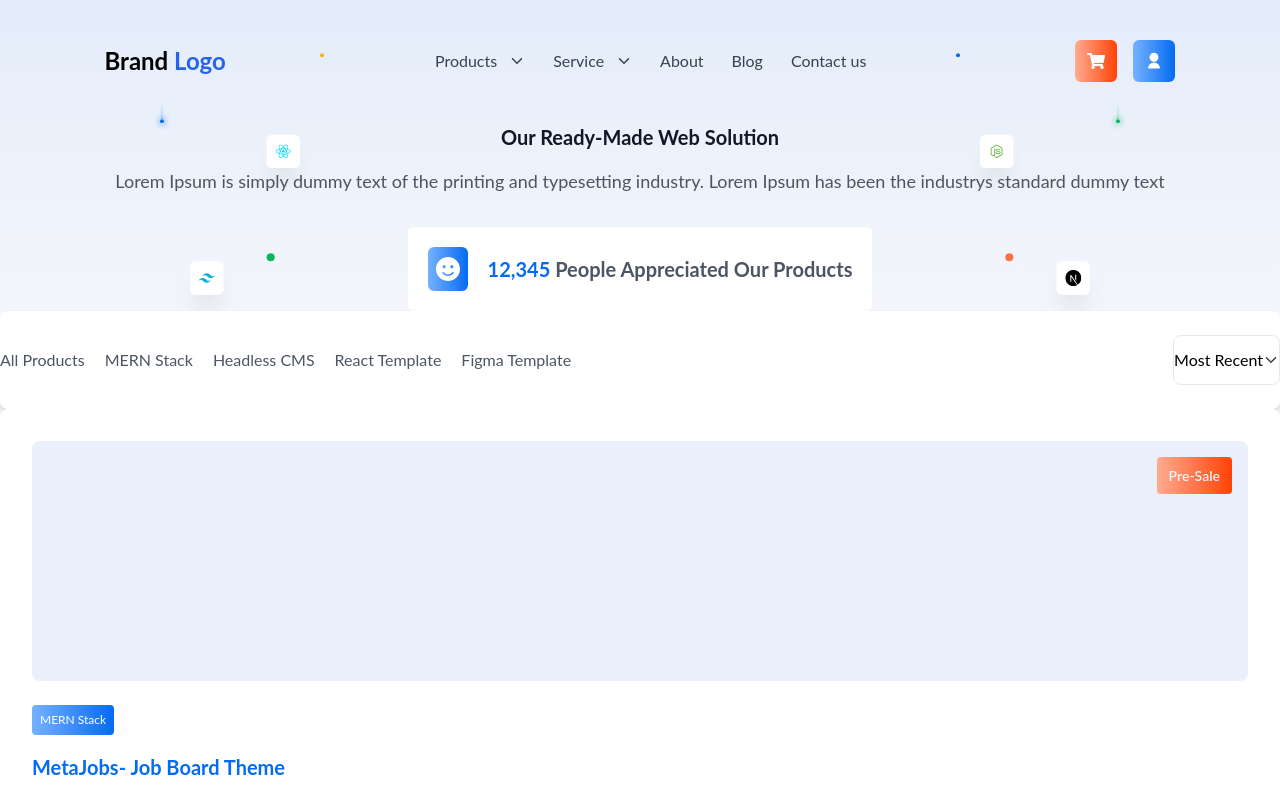
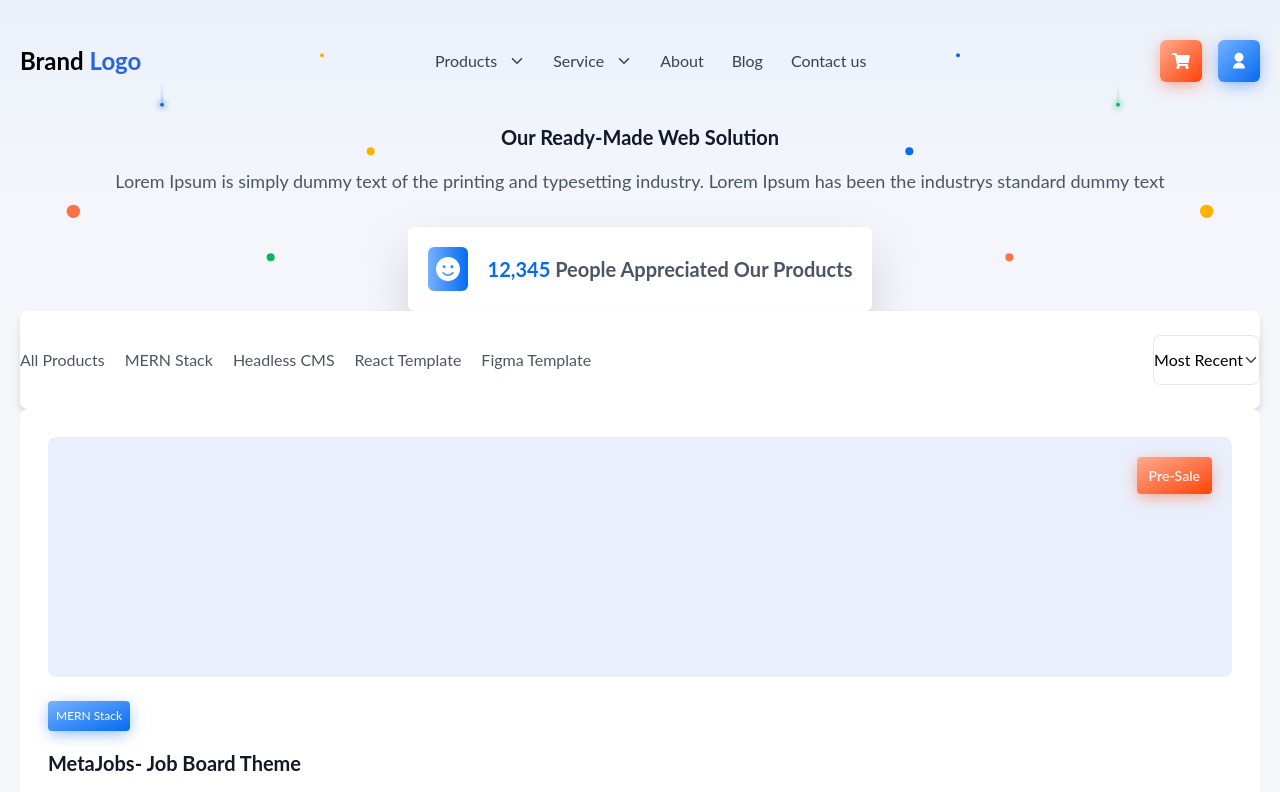
Before and after one commit to zelal-dev/jstemplate-frontend, a Next.js app: page /productPage in a window 1280 px wide. Shown: the top 792 px of the page. Built offline with nearby package versions, Linux system fonts and the light colour scheme.

Commit message:
ui: homepage

```diff
--- a/pages/productPage.tsx
+++ b/pages/productPage.tsx
@@ -9,7 +9,7 @@ const ProductPage=()=>{
   return (
     <section>
         <div className='bg-backgroundGray'>
-            <div className='header-part'>
+            <div className='product-header-part'>
                 <Navbar.DefaultNavbar />
                 <Header />
             </div>
--- a/src/Sections/Homepage/Solution.tsx
+++ b/src/Sections/Homepage/Solution.tsx
@@ -24,7 +24,7 @@ const Solution=()=>{
                 <div className='xl:-mt-36 drop-shadow-2xl'><SolutionCart /></div>
                 <div className='drop-shadow-2xl'><SolutionCart /></div>
             </div>
-            <Link href=""><a className='xl:-mt-12 md:mt-16 mt-10 drop-shadow-xl flex sm:w-auto items-center xl:text-lg text-base xl:py-6 md:py-3 xl:px-10 md:px-5 py-3 px-3 rounded-lg bg-gradient-to-r from-blueOne to-blueTwo sm:mr-6 mr-0'><span className='md:ml-4 ml-3 text-white mr-4'>Our Solution</span> <HiOutlineArrowNarrowRight style={{color:"white"}}/></a></Link>
+            <Link href=""><a className='xl:-mt-12 md:mt-16 mt-10 shadow-3xl flex sm:w-auto items-center xl:text-lg text-base xl:py-6 md:py-3 xl:px-10 md:px-5 py-3 px-3 rounded-lg bg-gradient-to-br from-blueOne to-blueTwo sm:mr-6 mr-0'><span className='md:ml-4 ml-3 text-white mr-4'>View All Solution</span> <HiOutlineArrowNarrowRight style={{color:"white"}}/></a></Link>
         </div>
     </div>
   )
--- a/src/components/Footer/index.tsx
+++ b/src/components/Footer/index.tsx
@@ -10,16 +10,18 @@ const Footer=()=> {
   return (
     <div className='bg-gray-800 relative px-5'>
         <div className='container mx-auto'>
-            <div style={{backgroundImage:`url(${footerBg})`, backgroundSize:"cover"}} className=' bg-white absolute -top-40 left-5 right-5 sm:left-auto sm:right-auto sm:container xl:p-24 lg:p-20 md:p-16 sm:p-12 p-8 flex lg:flex-row flex-col items-center rounded-lg'>
+            <div style={{backgroundImage:`url(${footerBg})`, backgroundSize:"cover"}} className=' bg-white drop-shadow-2xl absolute -top-40 left-5 right-5 sm:left-auto sm:right-auto sm:container xl:p-24 lg:p-20 md:p-16 sm:p-12 p-8 flex lg:flex-row flex-col items-center justify-between rounded-lg'>
                 {/* <Image src={footerBg} /> */}
-                <div className='flex items-start'>
-                    <div className='xl:w-24 xl:h-24 md:w-20 md:h-16 sm:w-16 w-32 h-14 rounded-md bg-gradient-to-r from-blueOne to-blueTwo lg:mr-10 sm:mr-6 mr-3' />
+                <div className='flex items-start w-3/4'>
+                    <div className='xl:w-24 xl:h-24 md:w-20 md:h-16 sm:w-16 w-32 h-14 rounded-md bg-gradient-to-br from-blueOne to-blueTwo lg:mr-10 sm:mr-6 mr-3 shadow-3xl' />
                     <div>
                         <h1 className='text-gray-900 font-bold xl:text-3xl lg:text-2xl md:text-xl w-auto'>Why are you waiting ?</h1>
                         <article className='text-gray-600 xl:text-lg lg:text-base text-sm lg:w-3/4 w-full mt-2'>Lorem Ipsum is simply dummy text of the printing and typesetting industry.  Lorem Ipsum Dummy Text</article>
                     </div>
                 </div>
-                <Link href=""><a className=' drop-shadow-xl flex sm:w-auto items-center xl:text-lg text-base xl:py-6 md:py-3 xl:px-10 md:px-5 py-3 px-3 rounded-lg bg-gradient-to-r from-orangeOne to-orangeTwo mt-8 lg:mt-0'><span className='md:ml-4 ml-3 text-white mr-4'>View All Solution</span> <HiOutlineArrowNarrowRight style={{color:"white"}}/></a></Link>
+                <div className=' flex items-center justify-center'>
+                    <Link href=""><a className='flex-1 shadow-4xl flex items-center xl:text-lg text-base xl:py-6 md:py-3 xl:px-10 md:px-5 py-3 px-3 rounded-lg bg-gradient-to-br from-orangeOne to-orangeTwo mt-8 lg:mt-0'><span className=' text-white mr-4'>View All Solution</span> <HiOutlineArrowNarrowRight style={{color:"white"}}/></a></Link>
+                </div>
             </div>
             <div className='flex items-start justify-between flex-wrap xl:pt-52 lg:pt-48 md:pt-40 sm:pt-36 pt-32'>
                 <div className='pt-8'>
@@ -81,7 +83,7 @@ const Footer=()=> {
             </div>
             <div className='bg-gray-700 py-6 px-10 rounded-md flex md:flex-row flex-col items-center justify-between mt-16'>
                 <div className='flex items-center'>
-                    <div className='md:p-4 p-2 rounded-full bg-gradient-to-r from-greenLight to-greenDark xl:mr-8 lg:mr-6 md:mr-5 sm:mr-4 mr-3'><FaCheck className='text-gray-100 xl:w-6 xl:h-5 lg:w-5 lg:h-4 md:w-4 md:h-3 w-3 h-2' /></div>
+                    <div className='md:p-4 p-2 rounded-full bg-gradient-to-br from-greenLight to-greenDark xl:mr-8 lg:mr-6 md:mr-5 sm:mr-4 mr-3'><FaCheck className='text-gray-100 xl:w-6 xl:h-5 lg:w-5 lg:h-4 md:w-4 md:h-3 w-3 h-2' /></div>
                     <h2 className='text-gray-100 xl:text-2xl lg:text-xl md:text-lg text-base font-bold'>Guaranted Safe Checkout</h2>
                 </div>
                 <div className='flex items-center mt-8 md:mt-0'>
--- a/src/components/Navbar/DefaultNavbar.tsx
+++ b/src/components/Navbar/DefaultNavbar.tsx
@@ -46,7 +46,7 @@ const DefaultNavbar =()=> {
     }
   }
   return (
-    <div className='flex items-center justify-around xl:py-10 md:py-7 sm:py-6 py-5'>
+    <div className='flex items-center container mx-auto justify-between xl:py-10 md:py-7 sm:py-6 py-5'>
         <Link href="/"><a className='lg:text-2xl sm:text-xl font-bold'>Brand <span className='text-blue-600'>Logo</span></a></Link>
         <div className='sm:flex items-center hidden'>
             <div onClick={productDropdown} className={`flex items-center lg:text-base sm:text-sm ease-in duration-200 ${proColor} cursor-pointer`}><span className='mr-3'>Products</span><IoIosArrowDown /></div>
@@ -56,10 +56,10 @@ const DefaultNavbar =()=> {
             <Link href=""><a className=' lg:text-base sm:text-sm text-gray-700 cursor-pointer'>Contact us</a></Link>
         </div>
         <div className='sm:flex items-center hidden'>
-            <div className='p-3 rounded-md bg-gradient-to-r from-orangeOne to-orangeTwo mr-4 drop-shadow-4xl'><FaShoppingCart style={{color:"white", width:"18px", height:"18px"}}/></div>
-            <div className='p-3 rounded-md bg-gradient-to-r from-blueOne to-blueTwo drop-shadow-3xl'><RiUserFill  style={{color:"white", width:"18px", height:"18px"}} /></div>
+            <div className='p-3 rounded-md bg-gradient-to-br from-orangeOne to-orangeTwo mr-4 shadow-4xl'><FaShoppingCart style={{color:"white", width:"18px", height:"18px"}}/></div>
+            <div className='p-3 rounded-md bg-gradient-to-br from-blueOne to-blueTwo shadow-3xl'><RiUserFill  style={{color:"white", width:"18px", height:"18px"}} /></div>
         </div>
-        <div className='p-3 rounded-md bg-gradient-to-r from-blueOne to-blueTwo drop-shadow-3xl sm:hidden block'><BsList  style={{color:"white", width:"18px", height:"15.5px"}}/></div>
+        <div className='p-3 rounded-md bg-gradient-to-r from-blueOne to-blueTwo shadow-3xl sm:hidden block'><BsList  style={{color:"white", width:"18px", height:"15.5px"}}/></div>
         <div className={`absolute hidden top-28 lg:left-1/4 md:left-40 sm:left-28 z-20 ease-out duration-700 sm:${proDis}`}>
           <DropDownProduct />
         </div>
--- a/src/components/SolutionCart/index.tsx
+++ b/src/components/SolutionCart/index.tsx
@@ -3,18 +3,18 @@ import {BsFillEmojiSmileFill} from 'react-icons/bs';
 
 const SolutionCart=()=>{
   return (
-    <div className='rounded-lg p-8 bg-white  flex flex-col items-start relative'>
+    <div className='rounded-lg p-7 bg-white  flex flex-col items-start relative group'>
         <div className='w-full 2xl:h-64 lg:h-60 sm:h-56 h-48 rounded-lg mb-6 bg-cartImageBgOne' />
-        <span className='text-xs py-1.5 rounded text-white px-2 bg-gradient-to-r from-blueOne to-blueTwo'>MERN Stack</span>
-        <h5 className='text-xl mt-5 font-bold text-blueTwo leading-6'>MetaJobs- Job Board Theme</h5>
+        <span className='text-xs py-1.5 rounded text-white px-2 bg-gradient-to-br from-blueOne to-blueTwo shadow-3xl'>MERN Stack</span>
+        <h5 className='text-xl mt-5 font-bold text-gray-900 group-hover:text-blueTwo duration-200 leading-6'>MetaJobs- Job Board Theme</h5>
         <article className='text-gray-600 mt-3'>
             Lorem Ipsum is simply dummy text of the printing and typesetting industry.
         </article>
         <div className='p-1.5 rounded shadow mt-6 flex items-center'>
-            <div className=' bg-gradient-to-r from-blueOne to-blueTwo p-2 rounded'><BsFillEmojiSmileFill  style={{color:"white", height:"16px", width:"16px"}}/></div>
+            <div className=' bg-gradient-to-br from-blueOne to-blueTwo p-2 rounded'><BsFillEmojiSmileFill  style={{color:"white", height:"16px", width:"16px"}}/></div>
              <span className='text-sm text-gray-500 font-bold ml-3'>1234</span>
         </div>
-        <div className='text-sm font-semibold text-gray-100 bg-gradient-to-r from-orangeOne to-orangeTwo rounded py-2 px-3 absolute top-12 right-12 drop-shadow-4xl'>Pre-Sale</div>
+        <div className='text-sm font-semibold text-gray-100 bg-gradient-to-br from-orangeOne to-orangeTwo rounded py-2 px-3 absolute top-12 right-12 shadow-4xl'>Pre-Sale</div>
     </div>
   )
 }
--- a/styles/globals.css
+++ b/styles/globals.css
@@ -6,6 +6,11 @@
 
 .header-part{
   background-image: url("./../public/headerBg.svg");
+  background-size: cover;
+}
+
+.product-header-part{
+  background-image: url("./../public/prodHeadBg.svg");
   background-size: cover;
 }
 
--- a/tailwind.config.js
+++ b/tailwind.config.js
@@ -54,10 +54,23 @@ module.exports = {
         '16':"4.125rem",
         '24':"6rem"
       },
-      dropShadow: {
+      boxShadow: {
         '3xl': '0px 4px 16px -2px rgba(5, 107, 241, 0.5)',
-        '4xl': '0px 4px 16px -2px rgba(255, 67, 7, 0.5)'
+        '4xl': '0px 4px 16px -2px rgba(255, 67, 7, 0.5)',
+        'purple': '0px 4px 16px -2px rgba(103, 38, 242, 0.5)',
+        'green': '0px 4px 16px -2px rgba(4, 174, 84, 0.5)',
+        'yellow': '0px 4px 16px -2px rgba(255, 179, 0, 0.5)',
+        'red': '0px 4px 16px -2px rgba(250, 79, 88, 0.5)',
       }
+    },
+    container: {
+      screens: {
+        sm: '600px',
+        md: '728px',
+        lg: '984px',
+        xl: '1240px',
+        '2xl': '1350px',
+      },
     },
   },
   plugins: [],
```
Also changed, not shown: src/Sections/Homepage/ChooseUs.tsx (+6 -6 lines), src/Sections/Homepage/Header.tsx (+4 -4 lines), src/components/DropDownProduct/index.tsx (+13 -13 lines), src/components/DropDownService/index.tsx (+12 -12 lines), public/prodHeadBg.svg (added).
